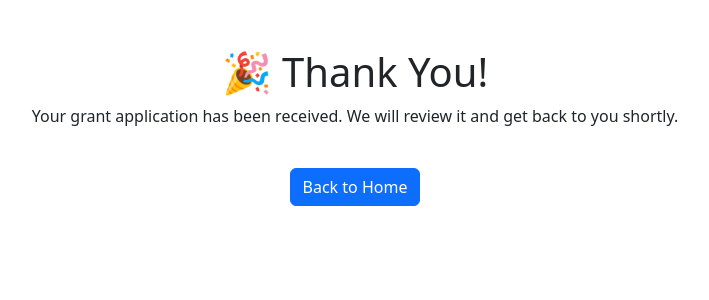
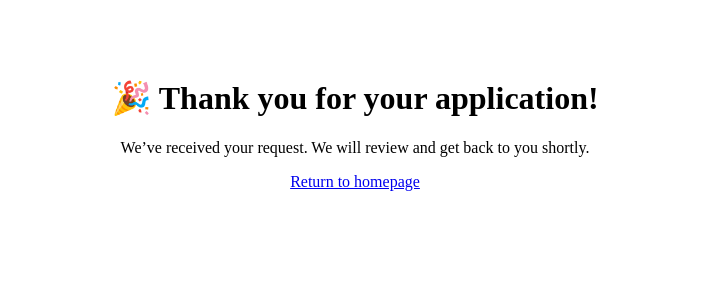
Before and after one commit to Raphaelhack11/Grant-application-website, a Flask app: page /thank-you in a window 1280 px wide. Shown: the top 300 px of the page, without its empty margins (285-994 px from the left). Run offline with Flask 3, Linux system fonts and the light colour scheme.

Commit message:
thank_you.html

```diff
--- a/templates/templates/templates/thank_you.html
+++ b/templates/templates/templates/thank_you.html
@@ -1,15 +1,14 @@
+<!-- templates/thank_you.html -->
 <!DOCTYPE html>
-<html lang="en">
+<html>
 <head>
-  <meta charset="UTF-8">
   <title>Thank You</title>
-  <link href="https://cdn.jsdelivr.net/npm/bootstrap@5.3.0/dist/css/bootstrap.min.css" rel="stylesheet">
 </head>
 <body>
-  <div class="container text-center py-5">
-    <h1>🎉 Thank You!</h1>
-    <p>Your grant application has been received. We will review it and get back to you shortly.</p>
-    <a href="/" class="btn btn-primary mt-4">Back to Home</a>
+  <div style="text-align:center; padding-top: 50px;">
+    <h1>🎉 Thank you for your application!</h1>
+    <p>We’ve received your request. We will review and get back to you shortly.</p>
+    <a href="/" style="text-decoration: underline;">Return to homepage</a>
   </div>
 </body>
 </html>
```
